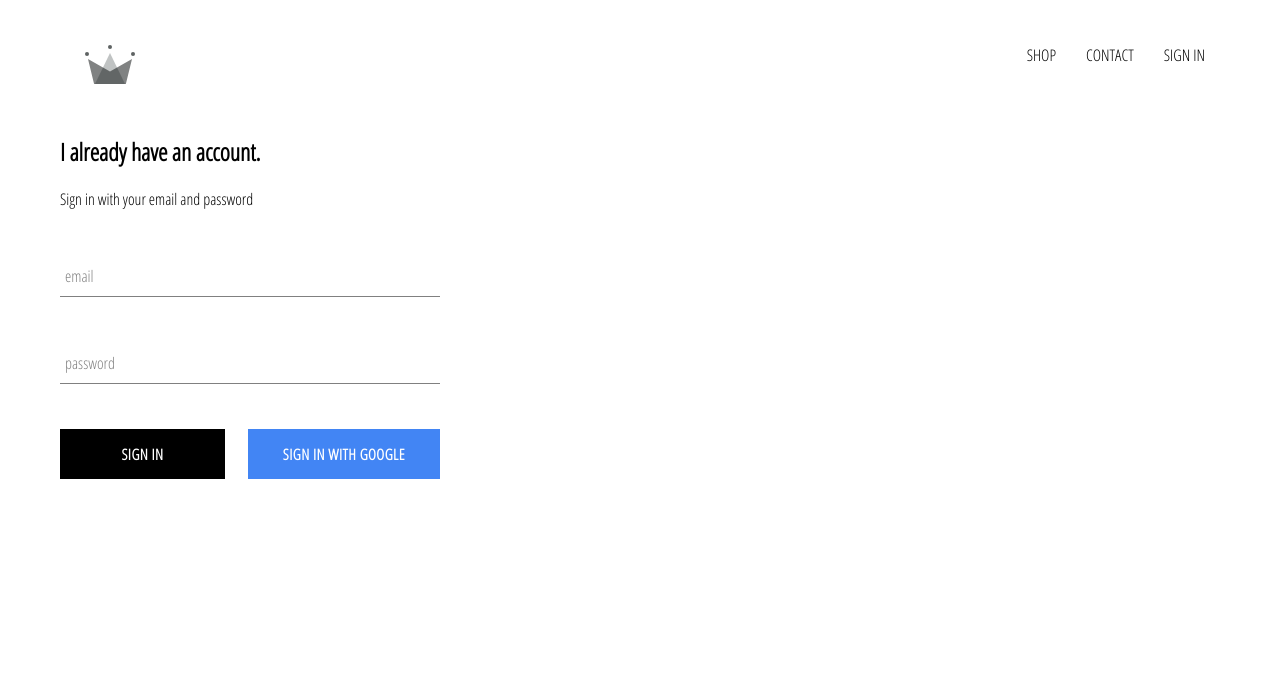
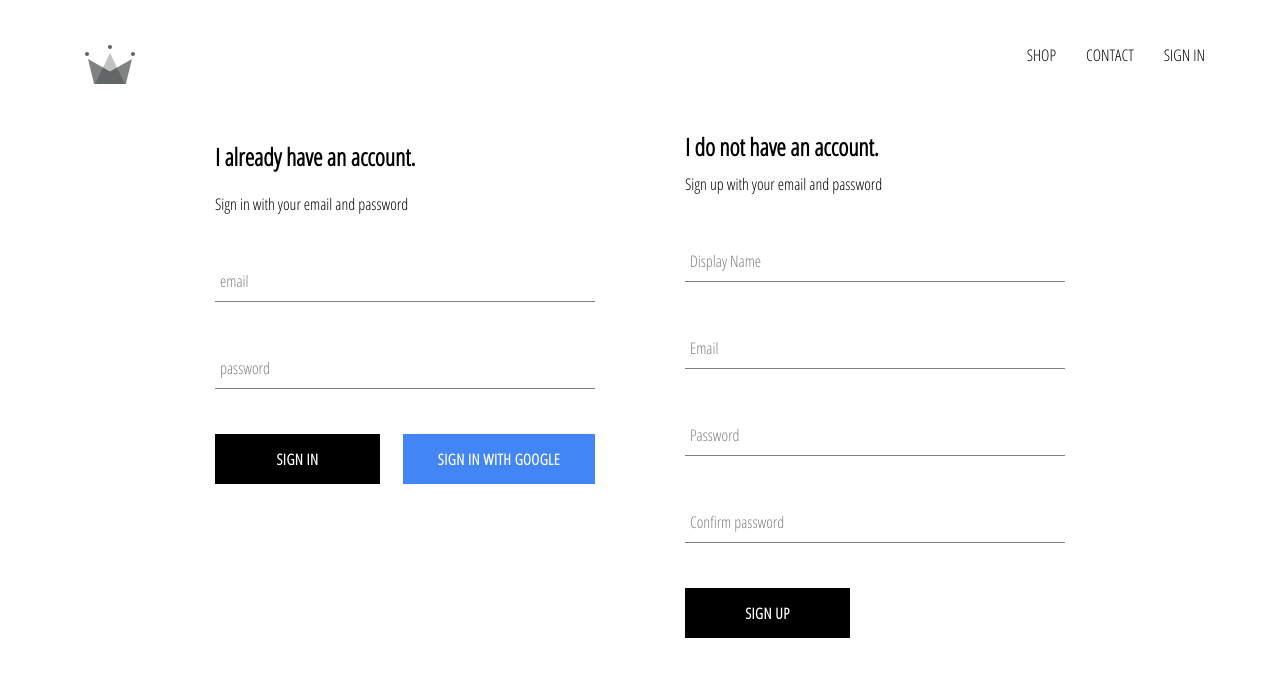
Before and after one commit to srosiex/crwn-clothing, a React (Create React App) app: page /signin in a window 1280 px wide. Shown: the top 676 px of the page. Built offline with nearby package versions, Linux system fonts and the light colour scheme; no server answers.

Commit message:
implemented firebase utils, included ability to store authenticated users into firestore db

```diff
--- a/src/App.js
+++ b/src/App.js
@@ -5,7 +5,7 @@ import HomePage from './pages/homepage/homepage.component'
 import ShopPage from './pages/shop/shop.component'
 import Header from './components/header/header.component.jsx'
 import SignInAndSignUpPage from './pages/sign-in-sign-up/sign-in-sign-up.component'
-import { auth } from './firebase/firebase.utils'
+import { auth, createUserProfileDocument } from './firebase/firebase.utils'
 
 
 class App extends React.Component {
@@ -20,9 +20,22 @@ class App extends React.Component {
   unsubscribeFromAuth = null;
 
   componentDidMount(){
-    this.unsubscribeFromAuth = auth.onAuthStateChanged(user => {
-      this.setState({ currentUser: user })
-      console.log(user)
+    this.unsubscribeFromAuth = auth.onAuthStateChanged(async userAuth => {
+      if (userAuth){
+        const userRef = await createUserProfileDocument(userAuth)
+
+        userRef.onSnapshot(snapShot => {
+          this.setState({
+            currentUser: {
+              id: snapShot.id,
+              ...snapShot.data()
+            }
+          })
+          console.log(this.state)
+        })
+      }
+
+      this.setState({currentUser: userAuth})
     })
   }
 
--- /dev/null
+++ b/src/components/sign-up/sign-up.component.js
@@ -0,0 +1,105 @@
+import React from 'react';
+
+import FormInput from '../form-input/form-input.component'
+import CustomButton from '../custom-button/custom-button.component'
+
+import { auth, createUserProfileDocument } from '../../firebase/firebase.utils'
+
+import './sign-up.styles.scss'
+
+class SignUp extends React.Component {
+    constructor(){
+        super();
+
+        this.state = {
+            displayName: '',
+            email: '',
+            password: '',
+            confirmPassword: ''
+        }
+    }
+
+    handleChange = event => {
+        const { name, value } = event.target;
+
+        this.setState({[name]: value})
+    }
+
+    handleSubmit = async event => {
+        event.preventDefault()
+
+        const { displayName, email, password, confirmPassword } = this.state
+
+        if(password !== confirmPassword){
+            alert("Passwords don't match")
+            return;
+        }
+
+        try{
+            const { user } = await auth.createUserWithEmailAndPassword(email, password)
+
+            await createUserProfileDocument(user, {displayName})
+            this.setState({
+                displayName: '',
+                email: '',
+                password: '',
+                confirmPassword: ''
+            });
+
+
+        }catch(error){
+            console.log(error)
+        }
+
+    }
+
+    render(){
+        const { displayName, email, password, confirmPassword } = this.state;
+        return(
+        <div className='sign-up'>
+            <h2 className='title'>I do not have an account.</h2>
+            <span>Sign up with your email and password</span>
+            <form className='sign-up-form' onSubmit={this.handleSubmit}>
+
+            <FormInput
+                    type='text'
+                    name='displayName'
+                    value={displayName}
+                    onChange={this.handleChange}
+                    label='Display Name'
+                    required
+                />
+                <FormInput
+                    type='email'
+                    name='email'
+                    value={email}
+                    onChange={this.handleChange}
+                    label='Email'
+                    required
+                />
+                <FormInput
+                    type='password'
+                    name='password'
+                    value={password}
+                    onChange={this.handleChange}
+                    label='Password'
+                    required
+                />
+                <FormInput
+                    type='password'
+                    name='confirmPassword'
+                    value={confirmPassword}
+                    onChange={this.handleChange}
+                    label='Confirm password'
+                    required
+                />
+                <CustomButton type='submit'>Sign Up</CustomButton>
+
+
+            </form>
+        </div>
+        )
+    }
+
+}
+export default SignUp
--- /dev/null
+++ b/src/components/sign-up/sign-up.styles.scss
@@ -0,0 +1,9 @@
+.sign-up {
+  display: flex;
+  flex-direction: column;
+  width: 380px;
+
+  .title {
+    margin: 10px 0;
+  }
+}
--- a/src/firebase/firebase.utils.js
+++ b/src/firebase/firebase.utils.js
@@ -13,6 +13,36 @@ const config = {
     measurementId: "G-79RHJP0TBL"
   }
 
+  export const createUserProfileDocument = async (userAuth, additionalData) => {
+    if (!userAuth) return;
+
+    const userRef = firestore.doc(`users/${userAuth.uid}`)
+
+    const snapShot = await userRef.get();
+
+    if(!snapShot.exists){
+      const { displayName, email } = userAuth
+      const createdAt = new Date()
+
+        try{
+          await userRef.set({
+            displayName,
+            email,
+            createdAt,
+            ...additionalData
+          })
+
+        }catch(error){
+          console.log('error creating user', error.message)
+        }
+
+    }
+
+    return userRef;
+
+    console.log(snapShot)
+  }
+
   firebase.initializeApp(config);
 
   export const auth = firebase.auth();
--- a/src/pages/sign-in-sign-up/sign-in-sign-up.component.jsx
+++ b/src/pages/sign-in-sign-up/sign-in-sign-up.component.jsx
@@ -3,10 +3,14 @@ import React from 'react'
 import './sign-in-sign-up.styles.scss'
 
 import SignIn from '../../components/sign-in/sign-in.component'
+import SignUp from '../../components/sign-up/sign-up.component'
 
 const SignInAndSignUpPage = () => (
 
-    <div className='sign-in-and-sign-up'><SignIn /></div>
+    <div className='sign-in-and-sign-up'>
+    <SignIn />
+    <SignUp />
+    </div>
 
 
 )
--- a/src/pages/sign-in-sign-up/sign-in-sign-up.styles.scss
+++ b/src/pages/sign-in-sign-up/sign-in-sign-up.styles.scss
@@ -0,0 +1,6 @@
+.sign-in-and-sign-up {
+    width: 850px;
+    display: flex;
+    justify-content: space-between;
+    margin: 30px auto;
+  }
```
